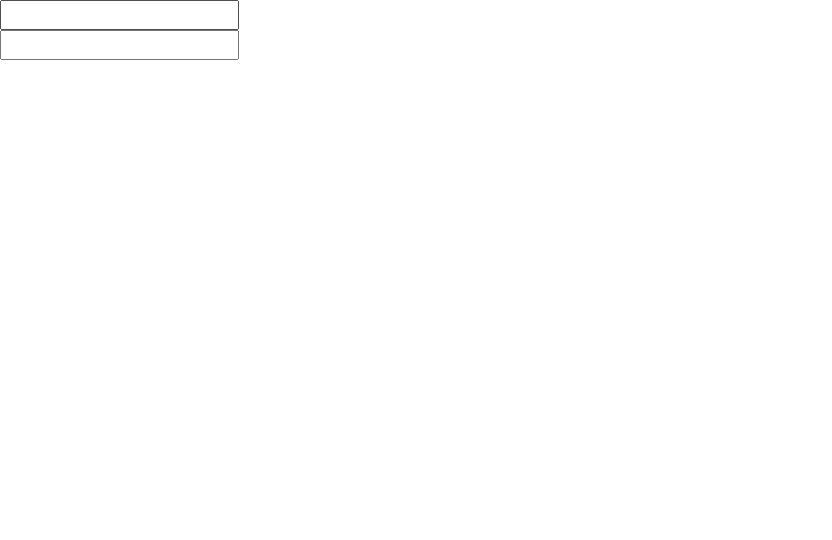
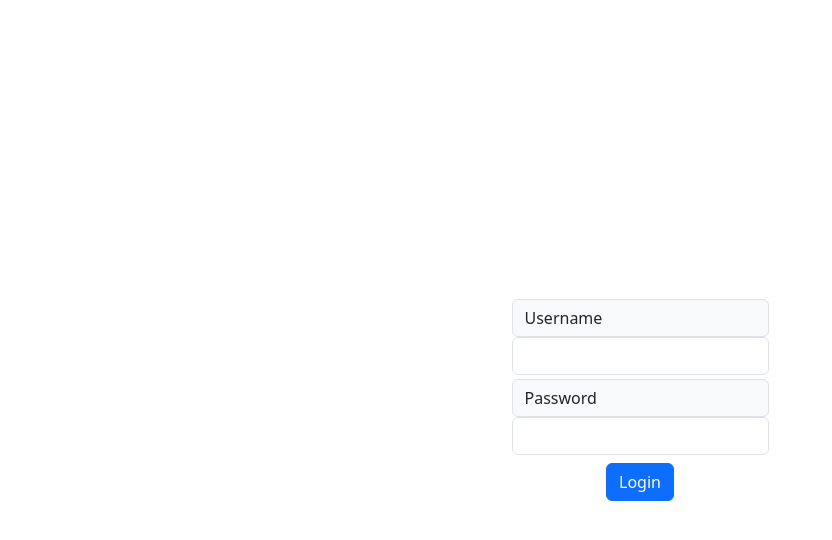
Before and after one commit to ArmyaAli/TPJ655-Plant-Watering-System, an Angular app in the folder Client/: page /login in a window 1280 px wide. Shown: the top 540 px of the page, without its empty margins (0-832 px from the left). Built offline with nearby package versions, Linux system fonts and the light colour scheme.

Commit message:
basic login template

```diff
--- a/Client/src/app/Pages/login-page/login-page.component.html
+++ b/Client/src/app/Pages/login-page/login-page.component.html
@@ -1,8 +1,18 @@
-<div>
-    <div>
-        <input type="text">
+<div class="center-screen">
+  <form action="/hello" method="post">
+    <div class="form-field">
+      <label class="input-group-text" id="inputGroup-sizing-lg" for="userbox"
+        >Username</label
+      >
+      <input type="text" class="form-control" name="userbox" />
     </div>
-    <div>
-        <input type="text">
+
+    <div class="form-field">
+      <label class="input-group-text" id="inputGroup-sizing-lg" for="passbox"
+        >Password</label
+      >
+      <input type="password" class="form-control" name="passbox" />
     </div>
+    <input type="submit" class="login-button btn btn-primary" value="Login" />
+  </form>
 </div>
```
